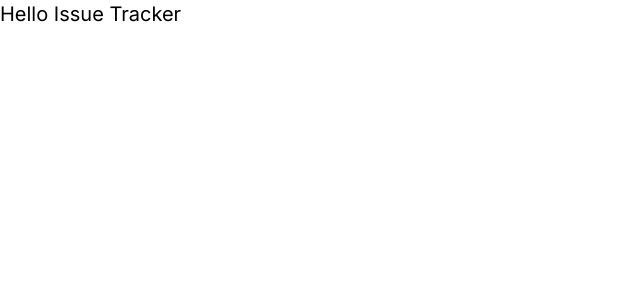
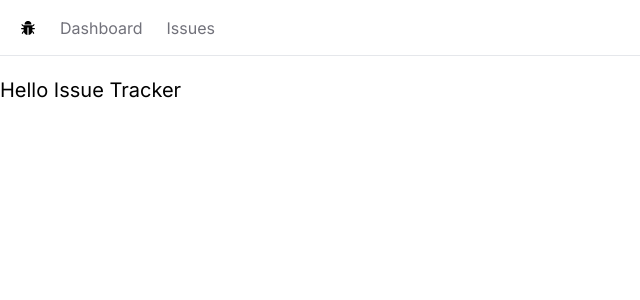
Before and after one commit to PranavvvSingh/issue-tracker, a Next.js app: page / in a window 1280 px wide. Shown: the top 300 px of the page, without its empty margins (0-640 px from the left). Built offline with nearby package versions, Linux system fonts and the light colour scheme.

Commit message:
build-navbar

```diff
--- /dev/null
+++ b/app/NavBar.tsx
@@ -0,0 +1,30 @@
+import Link from "next/link"
+import React from "react"
+import { AiFillBug } from "react-icons/ai"
+
+const NavBar = () => {
+   const Links = [
+      { name: "Dashboard", href: "/" },
+      { name: "Issues", href: "/issues" },
+   ]
+
+   return (
+      <nav className="flex space-x-6 border-b mb-5 px-5 h-14 items-center">
+         <Link href="/">
+            <AiFillBug />
+         </Link>
+         <ul className="flex space-x-6">
+            {Links.map((link) => (
+               <li
+                  key={link.href}
+                  className="text-zinc-500 hover:text-zinc-800 transition-colors"
+               >
+                  <Link href={link.href}>{link.name}</Link>
+               </li>
+            ))}
+         </ul>
+      </nav>
+   )
+}
+
+export default NavBar
--- a/app/globals.css
+++ b/app/globals.css
@@ -10,7 +10,7 @@
 
 @media (prefers-color-scheme: dark) {
   :root {
-    --foreground-rgb: 255, 255, 255;
+    --foreground-rgb: 0, 0, 0;
   }
 }
 
--- a/app/layout.tsx
+++ b/app/layout.tsx
@@ -1,12 +1,13 @@
-import './globals.css'
-import type { Metadata } from 'next'
-import { Inter } from 'next/font/google'
+import "./globals.css"
+import type { Metadata } from "next"
+import { Inter } from "next/font/google"
+import NavBar from "./NavBar"
 
-const inter = Inter({ subsets: ['latin'] })
+const inter = Inter({ subsets: ["latin"] })
 
 export const metadata: Metadata = {
-  title: 'Create Next App',
-  description: 'Generated by create next app',
+    title: "Create Next App",
+    description: "Generated by create next app",
 }
 
 export default function RootLayout({
@@ -16,7 +17,10 @@
 }) {
     return (
         <html lang="en">
-      <body className={inter.className}>{children}</body>
+            <body className={inter.className}>
+                <NavBar />
+                <main>{children}</main>
+            </body>
         </html>
     )
 }
--- a/package.json
+++ b/package.json
@@ -19,6 +19,7 @@
     "postcss": "8.4.33",
     "react": "18.2.0",
     "react-dom": "18.2.0",
+    "react-icons": "^5.0.1",
     "tailwindcss": "3.4.1",
     "typescript": "5.3.3"
   }
```
Also changed, not shown: 1 other file (tests, documents, lock files or other folders). Lines whose indentation alone changed are shown as unchanged.
